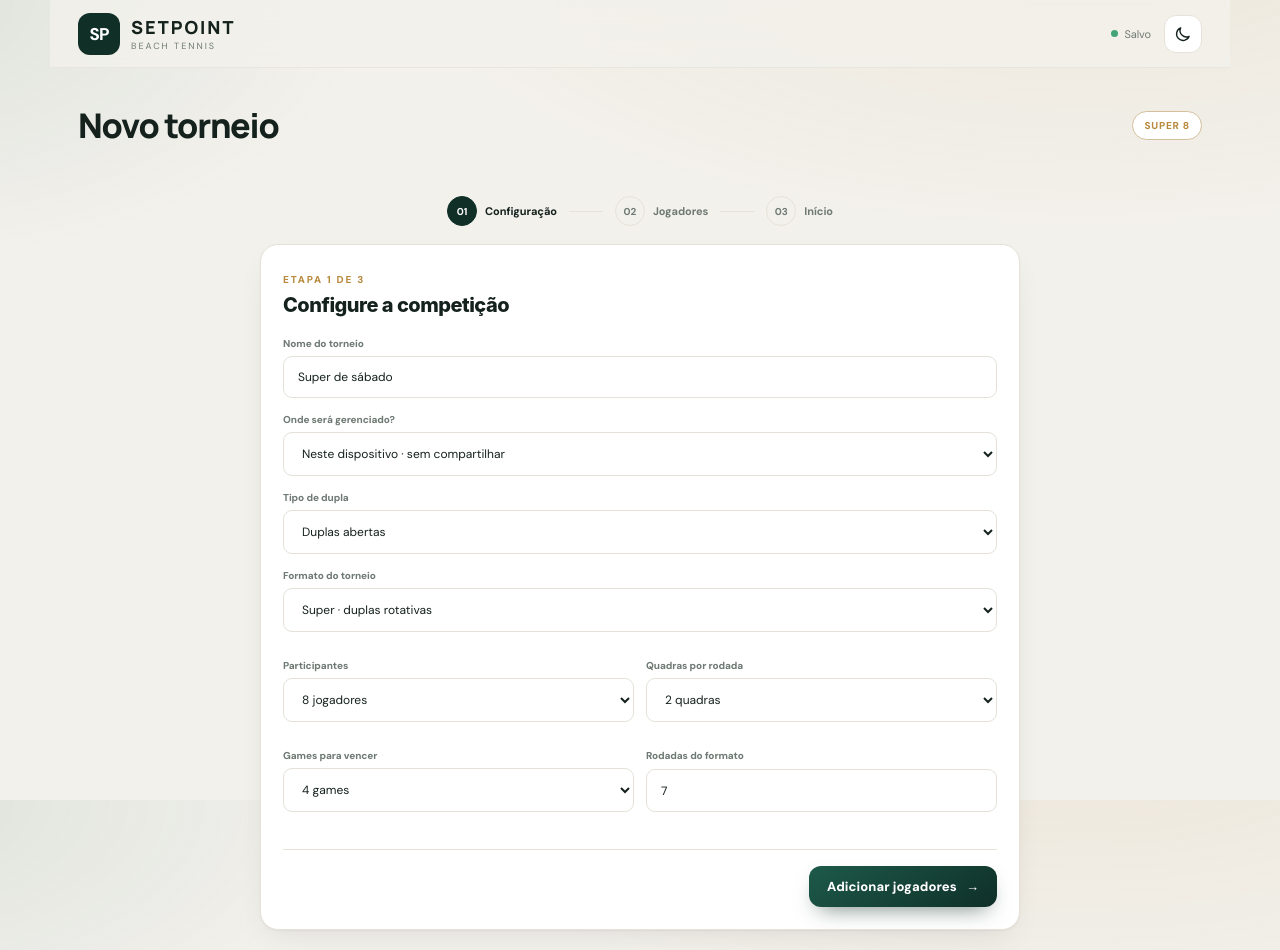
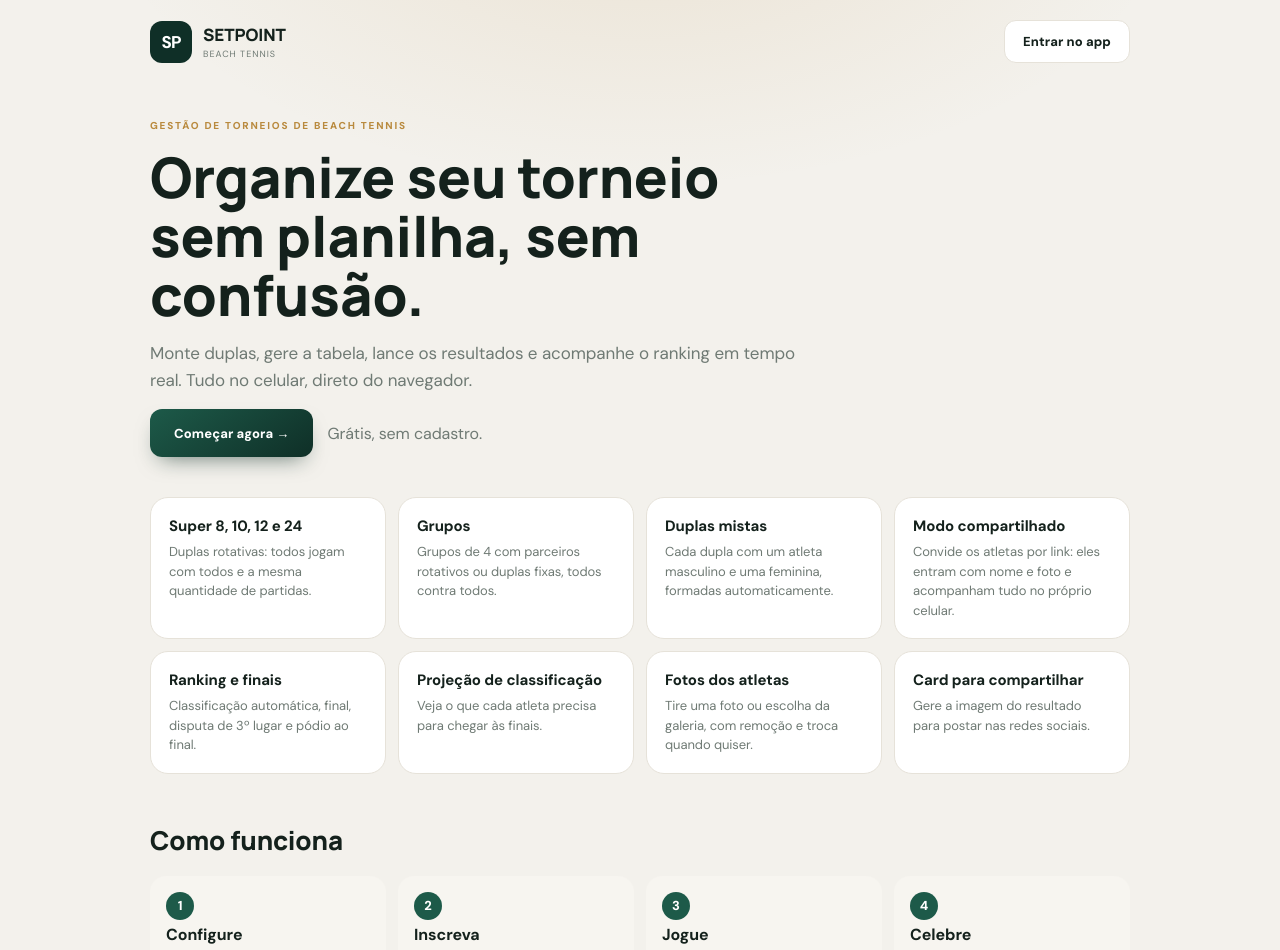
Before and after one commit to richardmvb/setpoint-beach-tennis, an Angular app: page / in a window 1280 px wide. Shown: the top 950 px of the page. Built offline with nearby package versions, Linux system fonts and the light colour scheme.

Commit message:
feat: landing page

```diff
--- a/src/app/app.component.html
+++ b/src/app/app.component.html
@@ -20,7 +20,32 @@
   </form>
 </main>
 
-<div *ngIf="!isLocked && !isDashboardRoute" class="app-shell" [class.ranking-view]="page === 'ranking'" [class.guest-view]="isGuestView">
+<main *ngIf="showLanding && !isLocked && !isDashboardRoute" class="landing">
+  <header class="landing-nav"><div class="lock-brand"><span class="brand-mark">SP</span><span><strong>SETPOINT</strong><small>BEACH TENNIS</small></span></div><button class="button secondary" type="button" (click)="enterApp()">Entrar no app</button></header>
+  <section class="landing-hero">
+    <span class="card-kicker">GESTÃO DE TORNEIOS DE BEACH TENNIS</span>
+    <h1>Organize seu torneio sem planilha, sem confusão.</h1>
+    <p>Monte duplas, gere a tabela, lance os resultados e acompanhe o ranking em tempo real. Tudo no celular, direto do navegador.</p>
+    <div class="landing-cta"><button class="button primary" type="button" (click)="enterApp()">Começar agora →</button><span class="muted">Grátis, sem cadastro.</span></div>
+  </section>
+  <section class="landing-features" aria-label="Funcionalidades">
+    <article><b>Super 8, 10, 12 e 24</b><p>Duplas rotativas: todos jogam com todos e a mesma quantidade de partidas.</p></article>
+    <article><b>Grupos</b><p>Grupos de 4 com parceiros rotativos ou duplas fixas, todos contra todos.</p></article>
+    <article><b>Duplas mistas</b><p>Cada dupla com um atleta masculino e uma feminina, formadas automaticamente.</p></article>
+    <article><b>Modo compartilhado</b><p>Convide os atletas por link: eles entram com nome e foto e acompanham tudo no próprio celular.</p></article>
+    <article><b>Ranking e finais</b><p>Classificação automática, final, disputa de 3º lugar e pódio ao final.</p></article>
+    <article><b>Projeção de classificação</b><p>Veja o que cada atleta precisa para chegar às finais.</p></article>
+    <article><b>Fotos dos atletas</b><p>Tire uma foto ou escolha da galeria, com remoção e troca quando quiser.</p></article>
+    <article><b>Card para compartilhar</b><p>Gere a imagem do resultado para postar nas redes sociais.</p></article>
+  </section>
+  <section class="landing-steps">
+    <h2>Como funciona</h2>
+    <ol><li><b>Configure</b><span>Formato, número de jogadores, quadras e games.</span></li><li><b>Inscreva</b><span>Adicione atletas ou envie o link de convite.</span></li><li><b>Jogue</b><span>Lance os placares rodada a rodada.</span></li><li><b>Celebre</b><span>Ranking, finais, pódio e card de resultado.</span></li></ol>
+    <button class="button primary" type="button" (click)="enterApp()">Criar meu torneio →</button>
+  </section>
+</main>
+
+<div *ngIf="!isLocked && !isDashboardRoute && !showLanding" class="app-shell" [class.ranking-view]="page === 'ranking'" [class.guest-view]="isGuestView">
   <header *ngIf="!isGuestView" class="topbar">
     <button class="brand brand-button" type="button" (click)="navigate('overview')" aria-label="SETPOINT início">
       <span class="brand-mark">SP</span>
@@ -191,6 +216,7 @@
         </article>
         <article class="surface-card settings-info"><span class="card-kicker">REGRAS AUTOMÁTICAS</span><h3>Como a tabela é montada</h3><ul *ngIf="!isGroupTournament"><li>Super 8: 7 rodadas; Super 10: 10; Super 12: 11 ou 12.</li><li *ngIf="state.size === 24">Super 24: 23 rodadas, 6 quadras; todos jogam em cada rodada.</li><li *ngIf="isMixedDoubles">No misto, cada dupla tem um atleta masculino e um feminino; algumas parcerias podem se repetir.</li><li *ngIf="!isMixedDoubles">Nenhuma dupla de parceiros se repete.</li><li>Todos enfrentam cada atleta ao menos uma vez e jogam a mesma quantidade de partidas.</li></ul><ul *ngIf="isGroupTournament"><li *ngIf="isMixedDoubles && state.groupFormat === 'rotating'">Grupos mistos de quatro atletas, com dois de cada categoria e 2 rodadas.</li><li *ngIf="!isMixedDoubles && state.groupFormat === 'rotating'">Grupos rotativos de quatro atletas e 3 rodadas.</li><li *ngIf="state.groupFormat === 'fixed'">Duplas fixas: todos contra todos.</li><li *ngIf="isMixedDoubles">Cada dupla mista tem um atleta masculino e um feminino.</li><li>Todos jogam a mesma quantidade de partidas; a classificação é por grupo.</li></ul></article>
         <article class="surface-card full-card data-card"><div><span class="card-kicker">DADOS LOCAIS</span><h2>Backup e manutenção</h2><p class="muted">Dados salvos neste navegador. Exporte uma cópia ou importe um torneio.</p></div><div class="button-row"><button class="button secondary" type="button" (click)="exportBackup()">↓ Exportar backup JSON</button><label class="button secondary file-button">↑ Importar backup JSON<input type="file" accept="application/json,.json" (change)="importBackup($event)" hidden></label><button class="button danger" type="button" (click)="resetTournament()">Iniciar novo torneio</button></div></article>
+        <article class="surface-card full-card data-card"><div><span class="card-kicker">SOBRE O SETPOINT</span><h2>Página inicial</h2><p class="muted">Rever a apresentação do produto e suas funcionalidades.</p></div><div class="button-row"><button class="button secondary" type="button" (click)="openLanding()">Voltar para a página inicial</button></div></article>
       </section>
       <section *ngSwitchCase="'dashboard'" class="dashboard-page"></section>
     </ng-container>
@@ -226,7 +252,7 @@
   </section>
 </div>
 
-<button *ngIf="!isLocked && !isDashboardRoute && qualificationEnabled && qualificationRows.length && (!isGuestView || guestPlayerId)" class="qual-fab qual-fab-icon" type="button" (click)="openQualificationStats()" aria-haspopup="dialog" [attr.aria-label]="isGuestView ? 'Abrir meu objetivo' : 'Abrir projeção'" [title]="isGuestView ? 'Meu objetivo' : 'Projeção'"><span aria-hidden="true">◎</span></button>
+<button *ngIf="!isLocked && !isDashboardRoute && !showLanding && qualificationEnabled && qualificationRows.length && (!isGuestView || guestPlayerId)" class="qual-fab qual-fab-icon" type="button" (click)="openQualificationStats()" aria-haspopup="dialog" [attr.aria-label]="isGuestView ? 'Abrir meu objetivo' : 'Abrir projeção'" [title]="isGuestView ? 'Meu objetivo' : 'Projeção'"><span aria-hidden="true">◎</span></button>
 <button *ngIf="!isLocked && isGuestView && guestUpdateCount > 0" class="guest-update-button" type="button" (click)="openFirstGuestUpdate()"><span aria-hidden="true">↓</span>{{ guestUpdateCount }} {{ guestUpdateCount === 1 ? 'nova atualização' : 'novas atualizações' }}</button>
 @defer (when qualificationModalOpen) {
   <app-qualification-stats [rows]="qualificationRows" [projection]="qualificationProjection" [targetPlayerId]="qualificationPlayerId" [targetPlace]="qualificationTargetPlace" [isGuest]="isGuestView" [open]="qualificationModalOpen" (targetPlayerIdChange)="setQualificationTargetPlayer($event)" (targetPlaceChange)="setQualificationTargetPlace($event)" (close)="closeQualificationStats()"></app-qualification-stats>
--- a/src/app/app.component.ts
+++ b/src/app/app.component.ts
@@ -33,6 +33,7 @@ interface GroupStandingEntry {
 
 const ACCESS_PASSWORD = 'bt2026';
 const UNLOCK_SESSION_KEY = 'setpoint.unlocked';
+const LANDING_SEEN_KEY = 'setpoint.landing.seen';
 const SHARED_SETUP_KEY = 'setpoint.shared.setup';
 const OWNER_INVITE_KEY = 'setpoint.shared.ownerInvite';
 
@@ -46,6 +47,7 @@ export class AppComponent implements OnInit, OnDestroy {
   private readonly posthogService = inject(PostHogService);
 
   isLocked = false;
+  showLanding = false;
   sitePassword = '';
   lockError = '';
   page: Page = 'setup';
@@ -137,6 +139,7 @@ export class AppComponent implements OnInit, OnDestroy {
     } catch {
       this.isLocked = environment.lockScreenEnabled && !this.isDashboardRoute && !this.isGuestView && !authCallback;
     }
+    try { this.showLanding = !this.isDashboardRoute && !this.isGuestView && !authCallback && localStorage.getItem(LANDING_SEEN_KEY) !== 'true'; } catch { this.showLanding = false; }
     this.state = this.storage.loadTournament() ?? {
       version: 1, name: 'Super de sábado', size: 8, courts: 2, gamesToWin: 4,
       roundCount: 7, players: [], rounds: [], createdAt: new Date().toISOString(),
@@ -338,6 +341,18 @@ export class AppComponent implements OnInit, OnDestroy {
       case 'archived': return 'Torneio arquivado';
       default: return 'Carregando torneio';
     }
+  }
+
+  enterApp(): void {
+    try { localStorage.setItem(LANDING_SEEN_KEY, 'true'); } catch { /* landing volta na próxima visita */ }
+    this.showLanding = false;
+    window.scrollTo({ top: 0 });
+    this.posthogService.posthog.capture('landing_cta_clicked');
+  }
+
+  openLanding(): void {
+    this.showLanding = true;
+    window.scrollTo({ top: 0 });
   }
 
   unlock(): void {
--- a/src/styles.css
+++ b/src/styles.css
@@ -552,3 +552,24 @@ app-player-avatar>span:not(.has-photo){color:inherit}
 .avatar-menu-item.danger{color:#d64545}
 .avatar-error{position:absolute;top:60px;left:0;width:max-content;max-width:240px;color:#d64545;font-size:12px}
 .form-field app-avatar-picker{display:block}
+
+/* Landing */
+.landing{min-height:100svh;padding:20px 20px 56px;background:radial-gradient(900px 500px at 50% -10%,rgba(185,138,62,.14),transparent 60%),var(--bg);color:var(--text)}
+.landing>*{max-width:980px;margin-inline:auto}
+.landing-nav{display:flex;align-items:center;justify-content:space-between;gap:12px}
+.landing-nav .lock-brand{margin-bottom:0}
+.landing-hero{padding:56px 0 40px;display:grid;gap:16px;justify-items:start}
+.landing-hero h1{margin:0;max-width:16ch;font:800 clamp(32px,7vw,56px)/1.05 var(--font-display),sans-serif}
+.landing-hero p{margin:0;max-width:56ch;color:var(--muted);font-size:17px;line-height:1.55}
+.landing-cta{display:flex;flex-wrap:wrap;align-items:center;gap:14px}
+.landing-cta .button,.landing-steps .button{min-height:48px;padding-inline:24px}
+.landing-features{display:grid;grid-template-columns:repeat(auto-fit,minmax(220px,1fr));gap:12px}
+.landing-features article{padding:18px;border:1px solid var(--border);border-radius:18px;background:var(--surface)}
+.landing-features b{display:block;margin-bottom:6px;font-size:15px}
+.landing-features p{margin:0;color:var(--muted);font-size:13px;line-height:1.5}
+.landing-steps{padding-top:48px;display:grid;gap:18px;justify-items:start}
+.landing-steps h2{margin:0;font:800 26px var(--font-display),sans-serif}
+.landing-steps ol{display:grid;grid-template-columns:repeat(auto-fit,minmax(200px,1fr));gap:12px;width:100%;margin:0;padding:0;list-style:none;counter-reset:step}
+.landing-steps li{display:grid;gap:4px;padding:16px;border-radius:16px;background:var(--surface-soft);counter-increment:step}
+.landing-steps li::before{content:counter(step);display:grid;place-items:center;width:28px;height:28px;border-radius:50%;background:var(--green-2);color:#fff;font-weight:800;font-size:13px}
+.landing-steps li span{color:var(--muted);font-size:13px}
```
